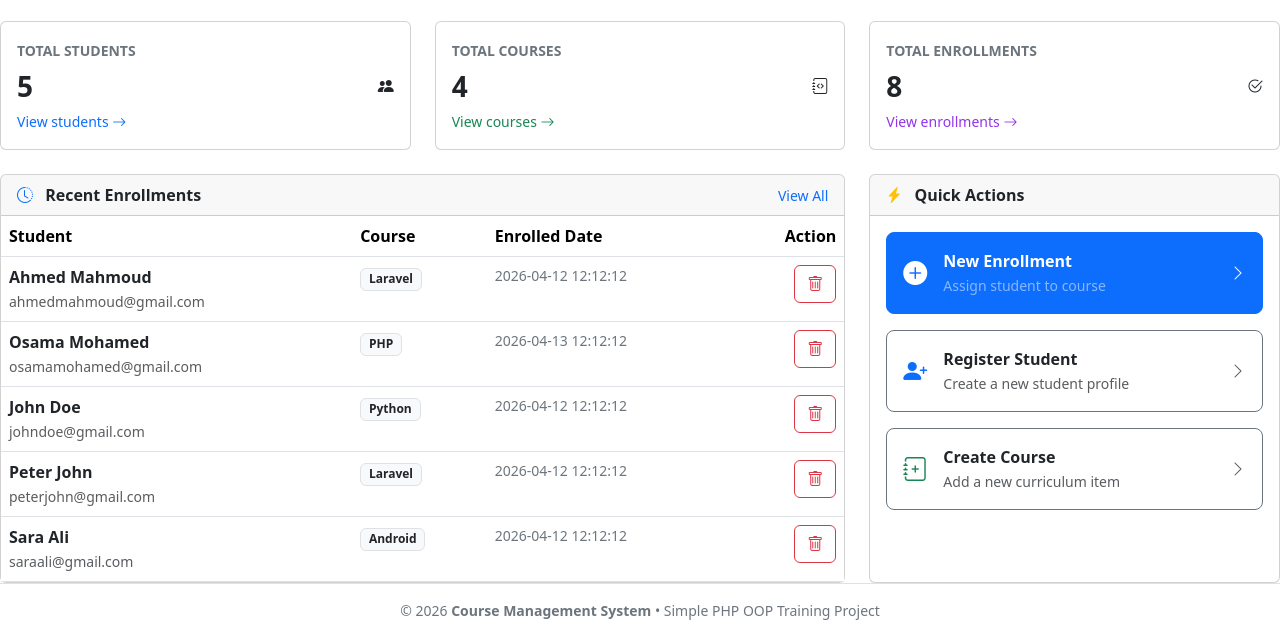
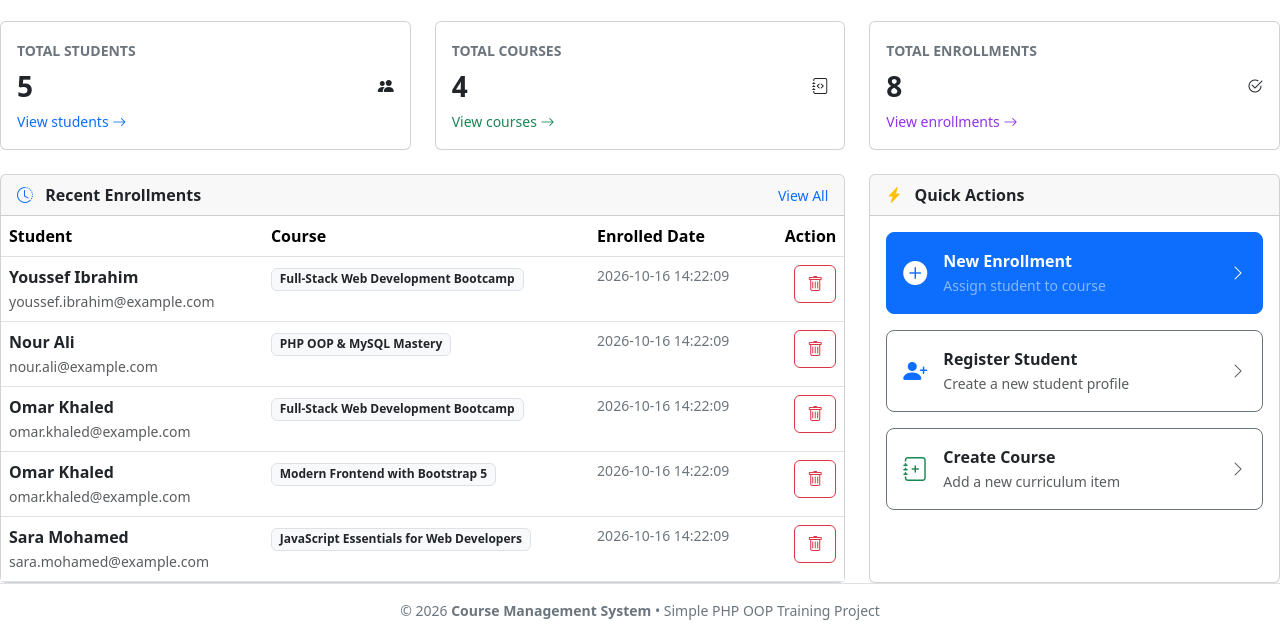
Before and after one commit to Mo3tef1426/CourseManagement, a PHP site: page / in a window 1280 px wide. Shown: the part 369-1006 px from the top of the page. Run offline with PHP 8.4, Linux system fonts and the light colour scheme; data comes from the database, SQL or seed files in the repository.

Commit message:
Update student record data, and view data for a single student

```diff
--- a/classes/Enrollment.php
+++ b/classes/Enrollment.php
@@ -45,4 +45,26 @@ class Enrollment {
     return $result->fetch(PDO::FETCH_ASSOC);
 
 }
+
+        // get last 5 enrollments
+public function getRecentEnrollments(){
+
+    $sql = "select e.id ,
+                   e.enrolled_at ,
+                   s.name as student_name ,
+                   s.email ,
+                   c.title as course_title
+            from enrollments e ,
+                 students s ,
+                 courses c
+            where e.student_id = s.id
+            and e.course_id = c.id
+            order by e.id desc
+            limit 5";
+
+    $result = $this->db->query($sql);
+
+    return $result->fetchAll(PDO::FETCH_ASSOC);
+
 }
+}
--- a/classes/Student.php
+++ b/classes/Student.php
@@ -61,4 +61,28 @@ class Student {
     return $result->fetch(PDO::FETCH_ASSOC);
 
 }
+
+
+public function countCourses($studentId){
+
+    $result = $this->db->prepare( "select count(*) as total from enrollments where student_id = :student_id");
+
+    $result->bindParam(":student_id",$studentId,PDO::PARAM_INT);
+
+    $result->execute();
+
+    return $result->fetch(PDO::FETCH_ASSOC);
+
 }
+
+//   student show one
+
+public function getStudentCourses($studentId){ $result = $this->db->prepare(
+     "SELECT e.id AS enrollment_id, c.id AS course_id, c.title, c.price, e.enrolled_at FROM enrollments e
+      JOIN courses c ON e.course_id = c.id    WHERE e.student_id = :student_id"
+    );
+    $result->bindParam(":student_id", $studentId, PDO::PARAM_INT);
+    $result->execute();
+    return $result->fetchAll(PDO::FETCH_ASSOC);
+}
+}
--- a/index.php
+++ b/index.php
@@ -15,6 +15,7 @@ $studentObj = new Student();
 $courseObj = new Course();
 $enrollmentObj = new Enrollment();
 
+$recentEnrollments = $enrollmentObj->getRecentEnrollments();
 $studentsCount = $studentObj->countStudents();
 $coursesCount = $courseObj->countCourses();
 $enrollmentsCount = $enrollmentObj->countEnrollments();
@@ -130,106 +131,30 @@ $enrollmentsCount = $enrollmentObj->countEnrollments();
                                     No enrollments found yet.
                                 </td>
                             </tr> -->
+
+                            <!-- foreach catch data    -->
+                            <?php foreach($recentEnrollments as $row){ ?>
                         <tr>
                             <td>
-                                <div class="fw-semibold text-dark">Ahmed Mahmoud</div>
-                                <small class="text-muted">ahmedmahmoud@gmail.com</small>
+                                <div class="fw-semibold text-dark"> <?php echo $row['student_name']; ?></div>
+                                <small class="text-muted"><?php echo $row['email']; ?></small>
                             </td>
                             <td>
-                                <span class="badge bg-light text-dark border">Laravel</span>
+                                <span class="badge bg-light text-dark border"><?php echo $row['course_title']; ?></span>
                             </td>
                             <td class="text-secondary small">
-                                2026-04-12 12:12:12
+                               <?php echo $row['enrolled_at']; ?>
                             </td>
                             <td class="text-end">
-                                <a href="enrollments/delete.php?id=1"
-                                    class="btn btn-outline-danger btn-sm-action"
+                            <a href= "enrollments/delete.php?id=<?php echo $row['id']; ?>" class="btn btn-outline-danger btn-sm-action"
                                     onclick="return confirm('Are you sure you want to remove this enrollment?');"
                                     title="Remove Enrollment">
                                     <i class="bi bi-trash"></i>
                                 </a>
                             </td>
                         </tr>
-                        <tr>
-                            <td>
-                                <div class="fw-semibold text-dark">Osama Mohamed</div>
-                                <small class="text-muted">osamamohamed@gmail.com</small>
-                            </td>
-                            <td>
-                                <span class="badge bg-light text-dark border">PHP</span>
-                            </td>
-                            <td class="text-secondary small">
-                                2026-04-13 12:12:12
-                            </td>
-                            <td class="text-end">
-                                <a href="enrollments/delete.php?id=1"
-                                    class="btn btn-outline-danger btn-sm-action"
-                                    onclick="return confirm('Are you sure you want to remove this enrollment?');"
-                                    title="Remove Enrollment">
-                                    <i class="bi bi-trash"></i>
-                                </a>
-                            </td>
-                        </tr>
-                        <tr>
-                            <td>
-                                <div class="fw-semibold text-dark">John Doe</div>
-                                <small class="text-muted">johndoe@gmail.com</small>
-                            </td>
-                            <td>
-                                <span class="badge bg-light text-dark border">Python</span>
-                            </td>
-                            <td class="text-secondary small">
-                                2026-04-12 12:12:12
-                            </td>
-                            <td class="text-end">
-                                <a href="enrollments/delete.php?id=1"
-                                    class="btn btn-outline-danger btn-sm-action"
-                                    onclick="return confirm('Are you sure you want to remove this enrollment?');"
-                                    title="Remove Enrollment">
-                                    <i class="bi bi-trash"></i>
-                                </a>
-                            </td>
-                        </tr>
-                        <tr>
-                            <td>
-                                <div class="fw-semibold text-dark">Peter John</div>
-                                <small class="text-muted">peterjohn@gmail.com</small>
-                            </td>
-                            <td>
-                                <span class="badge bg-light text-dark border">Laravel</span>
-                            </td>
-                            <td class="text-secondary small">
-                                2026-04-12 12:12:12
-                            </td>
-                            <td class="text-end">
-                                <a href="enrollments/delete.php?id=1"
-                                    class="btn btn-outline-danger btn-sm-action"
-                                    onclick="return confirm('Are you sure you want to remove this enrollment?');"
-                                    title="Remove Enrollment">
-                                    <i class="bi bi-trash"></i>
-                                </a>
-                            </td>
-                        </tr>
-                        <tr>
-                            <td>
-                                <div class="fw-semibold text-dark">Sara Ali</div>
-                                <small class="text-muted">saraali@gmail.com</small>
-                            </td>
-                            <td>
-                                <span class="badge bg-light text-dark border">Android</span>
-                            </td>
-                            <td class="text-secondary small">
-                                2026-04-12 12:12:12
-                            </td>
-                            <td class="text-end">
-                                <a href="enrollments/delete.php?id=1"
-                                    class="btn btn-outline-danger btn-sm-action"
-                                    onclick="return confirm('Are you sure you want to remove this enrollment?');"
-                                    title="Remove Enrollment">
-                                    <i class="bi bi-trash"></i>
-                                </a>
-                            </td>
-                        </tr>
+                        <?php } ?>
+
                     </tbody>
                 </table>
             </div>
```
Also changed, not shown: students/show.php (+17 -8 lines).
